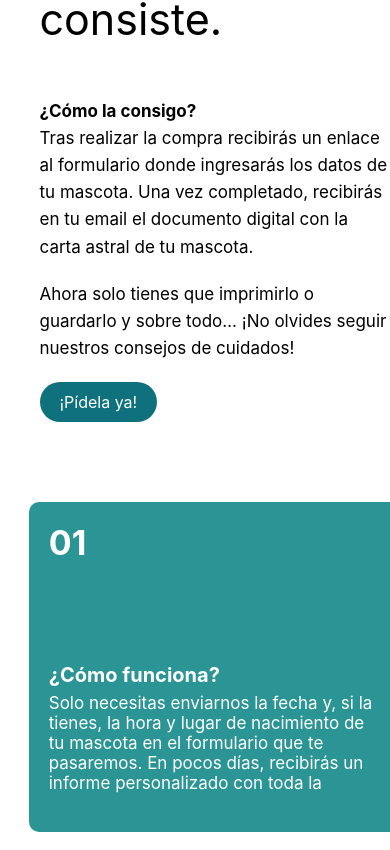
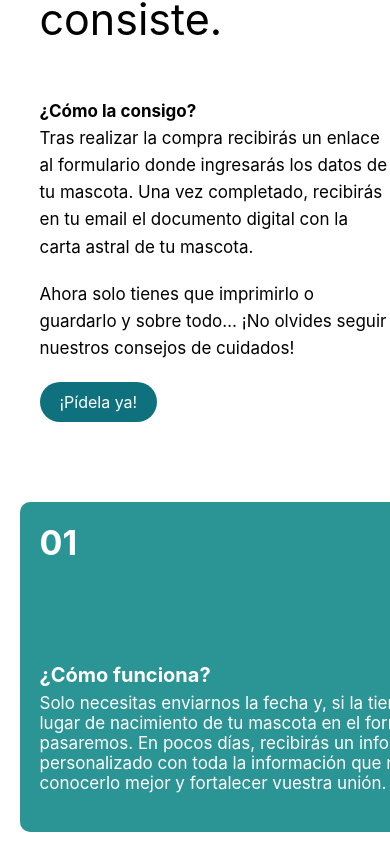
Before and after one commit to Inflanubes/AstralPet, a React (Vite) app: page / in a window 390 px wide. Shown: the part 1147-1997 px from the top of the page. Built offline with nearby package versions, Linux system fonts and the light colour scheme.

Commit message:
Creación Atribute section y cambios Product section fallo cards

```diff
--- a/src/components/AboutProduct.jsx
+++ b/src/components/AboutProduct.jsx
@@ -36,7 +36,6 @@ export default function AboutProduct() {
 
   useEffect(() => {
     const handleScroll = () => {
-      console.log("Scrolling...");
 
       if (!sectionRef.current || !cardsaContainerRef.current) return;
 
@@ -59,11 +58,6 @@ export default function AboutProduct() {
         index = steps.length; // Permitir que todas las tarjetas sean visibles
       }
 
-      console.log("Section Top:", sectionTop);
-      console.log("Last Card Bottom:", lastCardBottom);
-      console.log("Container Height:", containerHeight);
-      console.log("New Active Index:", index);
-      console.log("Scroll Progress:", scrollProgress);
 
       setActiveIndex(index);
     };
@@ -73,7 +67,7 @@ export default function AboutProduct() {
   }, []);
 
   return (
-    <section ref={sectionRef} className="new-section">
+    <section ref={sectionRef} className="about-product-section">
       <div className="left-content">
         <div className={`text-content ${isSticky ? "sticky" : ""}`}>
           <h2 className="section-title">¿QUÉ TIENE LA CARTA ASTRAL?</h2>
--- a/src/styles/AboutProduct.css
+++ b/src/styles/AboutProduct.css
@@ -3,7 +3,7 @@ html, body {
 
 }
 
-.new-section {
+.about-product-section {
     display: flex;
     justify-content: space-between;
     align-items: flex-start;
@@ -104,3 +104,27 @@ html, body {
 .fixed-image img {
     display: none; /* Oculta la imagen para usar solo el fondo */
 }
+
+@media (max-width: 768px) {
+    .new-section {
+        flex-direction: column-reverse; /* Invierte el orden */
+        align-items: center; /* Centra el contenido */
+    }
+
+    .left-content {
+        width: 100%; /* Asegura que ocupe todo el ancho */
+        order: 2; /* Lo coloca después */
+        text-align: center; /* Alinea el texto */
+    }
+
+    .right-content {
+        width: 100%; /* Se ajusta al ancho */
+        height: auto; /* Evita problemas con el tamaño */
+        order: 1; /* Lo coloca antes */
+    }
+
+    .fixed-image img {
+        width: 100%; /* Hace que la imagen cubra el contenedor */
+        height: auto; /* Mantiene la proporción */
+    }
+}
--- a/src/styles/App.css
+++ b/src/styles/App.css
@@ -2,7 +2,7 @@
   width: 100%;
   margin: 0 auto;
   max-width: 100vw;
-  text-align: center;
+
   overflow-x: hidden;
 }
 
--- a/src/styles/AtributeSection.css
+++ b/src/styles/AtributeSection.css
@@ -14,13 +14,15 @@ html, body {
   align-items: flex-start; /* Cambia 'center' por 'flex-start' */
   background-color: white;
   padding: 40px 10%;
+  min-height: 400PX;
+  height: auto;
+
 }
 
 .section-main-title {
   font-size: 1.2rem;
   font-weight: bold;
   margin-bottom: 20px;
-    margin-left: 5%;
   text-transform: uppercase;
   text-align: left;
 }
@@ -29,11 +31,13 @@ html, body {
   display: flex;
   justify-content: space-around;
   width: 100%;
+  margin-top: 8%;
 }
 
 .info-block {
   text-align: center;
   max-width: 300px;
+  padding-right: 5%;
 }
 
 .info-block .icon {
@@ -49,7 +53,7 @@ html, body {
 }
 
 .info-block p {
-    font-size: 1rem;
+  font-size: 1.2rem;
   color: #444;
 }
 
@@ -60,6 +64,7 @@ html, body {
   align-items: center;
   background-color: #bdbdff;
   padding: 40px 10%;
+  height: 400PX;
 }
 
 .left h2 {
@@ -69,6 +74,10 @@ html, body {
 
 .right {
   max-width: 400px;
+}
+
+.right p{
+  font-size: 1.2rem;
 }
 
 /* --- Botón con efecto hover --- */
@@ -85,6 +94,7 @@ html, body {
   align-items: center;
   justify-content: center;
   gap: 10px;
+  margin-top: 8%;
 }
 
 .cta-button:hover {
--- a/src/styles/ProductSection.css
+++ b/src/styles/ProductSection.css
@@ -1,24 +1,14 @@
-
-
-html, body {
-    width: 100%;
-    box-sizing: border-box;
-    margin: 0;
-    padding: 0;
-}
-
 .product-section {
     display: flex;
     justify-content: space-between;
     align-items: flex-start;
-    padding:  5%;
+    padding: 120px 5%;
     position: relative;
     width: 100%;
     background-color: white;
     transition: top 0.3s ease;
+    border-radius: 30px !important;
     box-shadow: 0 4px 10px rgba(0, 0, 0, 0.1);
-    max-width: 1200px;
-    margin: 0 auto;
 }
 
 /* Se mantiene fija pero permite seguir haciendo scroll */
@@ -30,6 +20,7 @@ html, body {
     z-index: 10;
     overflow: visible; /* Permite seguir haciendo scroll */
 }
+
 
 /* Cuando la última tarjeta está completamente visible, la sección deja de ser fija */
 .product-section.unfixed {
@@ -43,12 +34,12 @@ html, body {
     top: 100px;
     margin-top: 40px;
     margin-left: 20px;
-    text-align: left; /* Alineamos todo el contenido a la izquierda */
+    text-align: left;
+    transition: top 0.3s ease-in-out;
 }
-
 /* Contenedor de las tarjetas */
 .cards-container {
-    width: 100%;
+    width: 50%;
     display: flex;
     flex-direction: column;
     gap: 30px;
@@ -59,20 +50,18 @@ html, body {
 
 /* Estilos de cada tarjeta */
 .card {
-    max-width: 475px;
-    width: 100%;
+    width: 475px;
     height: 395px;
     border-radius: 10px;
-    padding: 30px;
+    padding: 20px;
     transition: transform 0.3s ease, opacity 0.3s ease;
     opacity: 0.5;
     position: relative;
-    text-align: left;
+    text-align: left; /* Alineamos el contenido de las tarjetas a la izquierda */
     overflow: hidden;
     display: flex;
     flex-direction: column;
     justify-content: space-between;
-    margin: 0 auto;
 }
 
 /* Tarjetas activas (opacas cuando llegan a su lugar) */
@@ -116,6 +105,7 @@ html, body {
 .step-number {
     font-size: 34px;
     display: block;
+
     font-weight: bold;
     text-align: left; /* Aseguramos que el número también esté alineado a la izquierda */
 }
@@ -131,7 +121,7 @@ html, body {
 
 /* Texto dentro de cada tarjeta */
 .step-text {
-    font-size: 100%;
+    font-size: 17px;
     text-align: left;
     flex-grow: 1; /* Permite que el texto use todo el espacio disponible */
     overflow: hidden;
@@ -202,7 +192,7 @@ html, body {
     }
 
     .card {
-        width: 100%;
+        width: 90%;
         text-align: left;
     }
 }
@@ -210,9 +200,6 @@ html, body {
 @media (max-width: 768px) {
     .product-section {
         padding: 40px 5%;
-    }
-    .card {
-        max-width: 85%;
     }
 
     .step-number {
@@ -231,21 +218,3 @@ html, body {
         text-align: left;
     }
 }
-
-@media (max-width: 425px) {
-    .step-number {
-        margin-bottom: 20px;
-    }
-}
-
-@media (max-width: 375px) {
-    .step-number {
-        margin-bottom: 20px;
-    }
-}
-
-@media (max-width: 320px) {
-    .step-number {
-        margin-bottom: 20px;
-    }
-}
```
Also changed, not shown: src/App.jsx (line endings or trailing spaces). Lines whose indentation alone changed are shown as unchanged.
